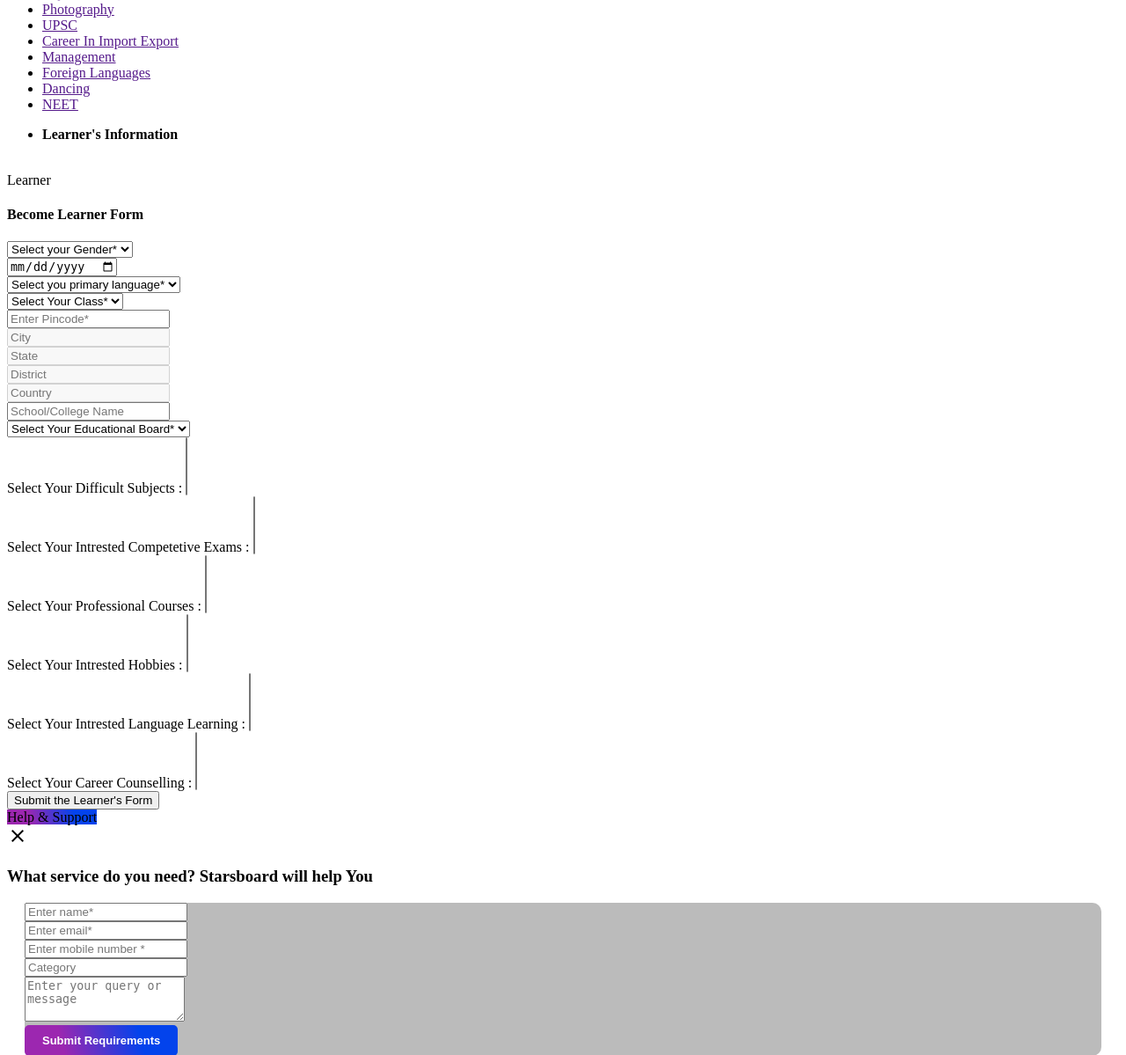
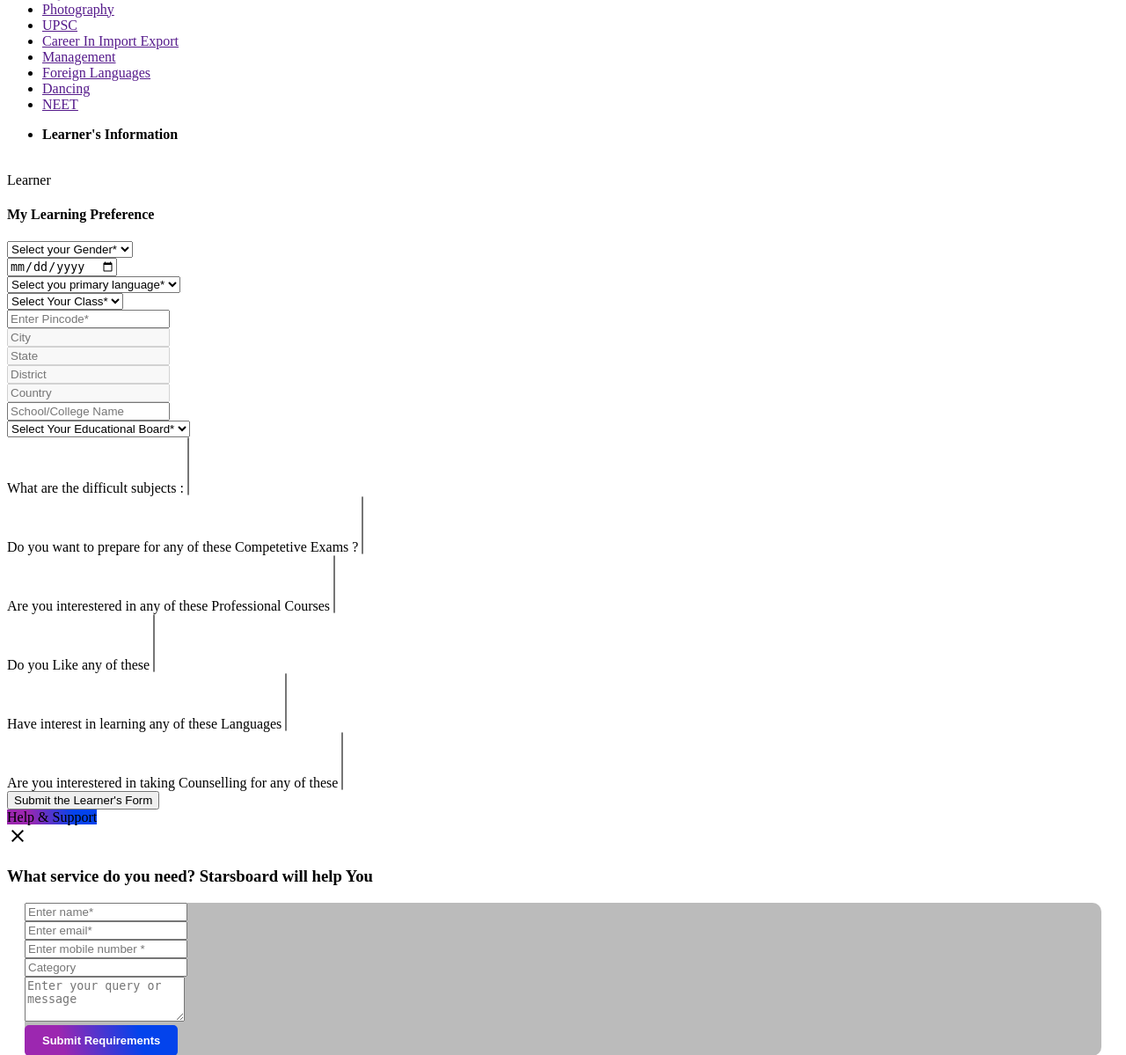
Before and after one commit to kashish-chaurasia-sage/EducatorFind, a PHP site: template views/become-learner.php in a window 1280 px wide. Shown: the part 1273-2472 px from the top of the page at 88% size. Run offline with PHP 8.4, Linux system fonts and the light colour scheme; the template is opened without the code that fills it, so the values that code supplies are empty.

Commit message:
v2.2 changes

```diff
--- a/controllers/Become_educator.php
+++ b/controllers/Become_educator.php
@@ -146,7 +146,7 @@ class Become_educator extends CI_Controller {
             redirect('become_educator');
         } else {
 
-            $data['custom_class'] = $this->CommonMdl->getResult('custom_class', '*');
+            $data['custom_class'] = $this->CommonMdl->getResult('custom_class', '*', ['status' => '1']);
             $data['custom_board'] = $this->CommonMdl->getResult('custom_board', '*');
             $data['subjects'] = $this->CommonMdl->getSubCategorybyCategoryId(1);
             $data['exams'] =$this->CommonMdl->getSubCategorybyCategoryId(2);
--- a/controllers/Become_learner.php
+++ b/controllers/Become_learner.php
@@ -15,7 +15,7 @@ class Become_learner extends CI_Controller {
         $data=array();
 
      	$data['title']='Starsboard | Become Learner';
-        $data['custom_class'] = $this->CommonMdl->getResult('custom_class', '*');
+        $data['custom_class'] = $this->CommonMdl->getResult('custom_class', '*', ['status' => '1']);
         $data['custom_board'] = $this->CommonMdl->getResult('custom_board', '*');
         $data['subjects'] = $this->CommonMdl->getSubCategorybyCategoryId(1);
         $data['exams'] =$this->CommonMdl->getSubCategorybyCategoryId(2);
--- a/views/become-learner.php
+++ b/views/become-learner.php
@@ -37,7 +37,7 @@
                 <span class="steps">Learner</span>
                 <div class="log">
                     <div class="login">
-                        <h4>Become Learner Form</h4>
+                        <h4>My Learning Preference</h4>
 
                         <form action="<?php echo base_url('become_learner');?>" class="listing_form_1" id="listing_form_1"
                               name="listing_form_1" method="post" enctype="multipart/form-data">
@@ -185,7 +185,7 @@
                             <div class="row">
                                 <div class="col-md-6">
                                         <div class="form-group">
-                                        <label>Select Your Difficult Subjects :</label>
+                                        <label>What are the difficult subjects :</label>
                                             <select onChange="getSubjects(this.value);"  multiple name="subjects[]"
                                                     id="subject_id" class="chosen-select  form-control"  >
                                                     <!-- class="chosen-select  form-control" -->
@@ -204,7 +204,7 @@
 
                                 <div class="col-md-6">
                                         <div class="form-group">
-                                        <label>Select Your Intrested Competetive Exams :</label>
+                                        <label>Do you want to prepare for any of these Competetive Exams ?</label>
                                             <select onChange="getExam(this.value);" multiple name="exam[]"
                                                     id="exam_id" class="chosen-select  form-control">
                                                     <?php
@@ -225,7 +225,7 @@
                                 <div class="row">
                                     <div class="col-md-6">
                                             <div class="form-group">
-                                            <label>Select Your Professional Courses :</label>
+                                            <label>Are you interestered in any of these Professional Courses </label>
                                                 <select onChange="getCourse(this.value);" multiple name="course[]"
                                                         id="course_id" class="chosen-select  form-control">
                                                         <?php
@@ -242,7 +242,7 @@
                                     </div>
                                     <div class="col-md-6">
                                             <div class="form-group">
-                                            <label>Select Your Intrested Hobbies :</label>
+                                            <label>Do you Like any of these </label>
                                                 <select onChange="getArt(this.value);" multiple name="art[]"
                                                         id="art_id" class="chosen-select  form-control">
                                                         <?php
@@ -263,7 +263,7 @@
                             <div class="row">
                                 <div class="col-md-6">
                                     <div class="form-group">
-                                    <label>Select Your Intrested Language Learning :</label>
+                                    <label>Have interest in learning any of these Languages </label>
                                         <select onChange="getLang(this.value);" multiple name="lang[]"
                                                 id="lang_id" class="chosen-select  form-control">
                                                 <?php
@@ -280,7 +280,7 @@
                                         </div>
                                     <div class="col-md-6">
                                             <div class="form-group">
-                                            <label>Select Your Career Counselling :</label>
+                                            <label>Are you interestered in taking Counselling for any of these</label>
                                                 <select onChange="getCarrer(this.value);" multiple name="career[]"
                                                         id="career_id" class="chosen-select  form-control">
                                                         <?php
```
Also changed, not shown: views/view_review.php (+4 -4 lines).
